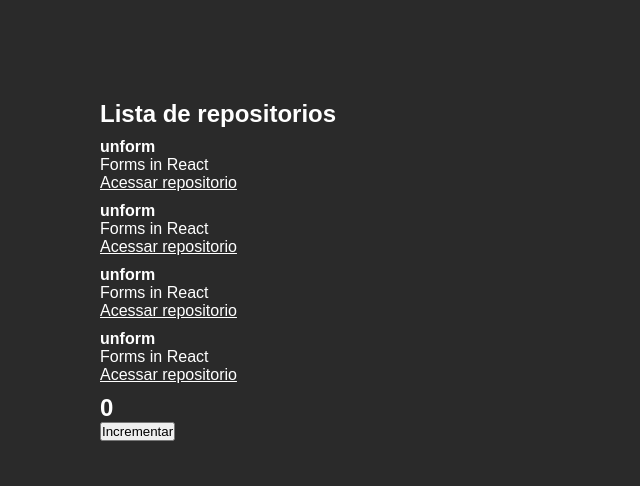
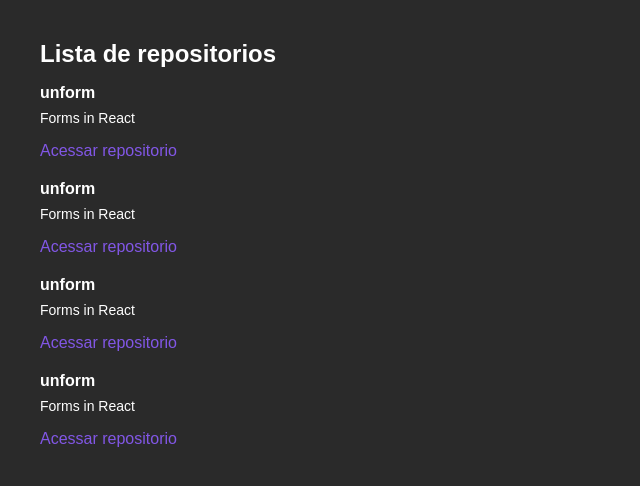
Before and after one commit to Gabriel0109/RocketSeatCourse, a React app in the folder ignite/React/chapter_I/: page / in a window 1280 px wide. Shown: the top 486 px of the page, without its empty margins (0-640 px from the left). Built offline with nearby package versions, Linux system fonts and the light colour scheme.

Commit message:
styles changed

```diff
--- a/ignite/React/chapter_I/src/App.jsx
+++ b/ignite/React/chapter_I/src/App.jsx
@@ -1,4 +1,3 @@
-import { Counter } from './components/Counter'
 import { RepoList } from './components/RepoList'
 import './styles/global.scss'
 
@@ -6,6 +5,6 @@ import './styles/global.scss'
 export function App() {
     return (<>
         <RepoList />
-        <Counter />
+
     </>)
 }
--- a/ignite/React/chapter_I/src/components/Counter.jsx
+++ /dev/null
@@ -1,15 +0,0 @@
-import { useState } from "react"
-
-
-export function Counter() {
-    const [counter, setCounter] = useState(0);
-    function Increment() {
-        setCounter(counter + 1)
-    }
-    return (
-        <div>
-            <h2>{counter}</h2>
-            <button type="button" onClick={Increment}> Incrementar </button>
-        </div>
-    )
-}
--- a/ignite/React/chapter_I/src/components/RepoList.jsx
+++ b/ignite/React/chapter_I/src/components/RepoList.jsx
@@ -1,4 +1,5 @@
 import React from 'react';
+import '../styles/repolist.scss'
 import { RepoItem } from './RepoItem';
 const repository = {
     name: 'unform',
--- a/ignite/React/chapter_I/src/styles/global.scss
+++ b/ignite/React/chapter_I/src/styles/global.scss
@@ -7,15 +7,6 @@
 body {
     font: 16px  'Helvetica-nue', sans-serif;
     background-color: #2a2a2a;
-    padding: 100px;
     color: #fff;
-    a{
-        color: #fff;
-    }
-    ul{
-        list-style: none;
-        li{
-            margin-block: 10px;
-        }
-    }
+
 }
--- /dev/null
+++ b/ignite/React/chapter_I/src/styles/repolist.scss
@@ -0,0 +1,26 @@
+section.repo-list{
+    margin: 40px;
+    h1{
+        margin-bottom: 16px;
+    }
+
+    ul{
+        list-style: none;
+        li{
+          & + li {
+               margin-top: 20px;
+          }
+        }
+        p{
+            font-size: 14px;
+            color: #FEFEFE;
+            margin-top: 8px;
+        }
+        a{
+            display: inline-block;
+            margin-top: 16px;
+            text-decoration: none;
+            color: #8257e6;
+    }
+    }
+}
```
